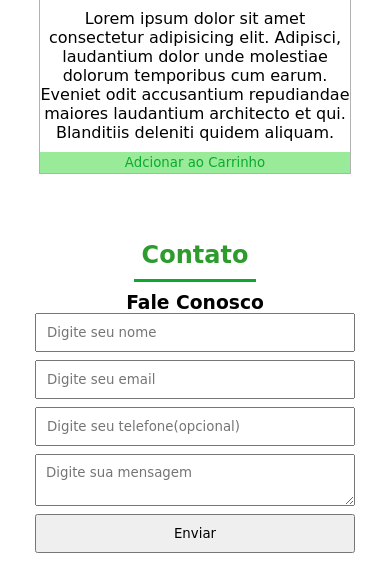
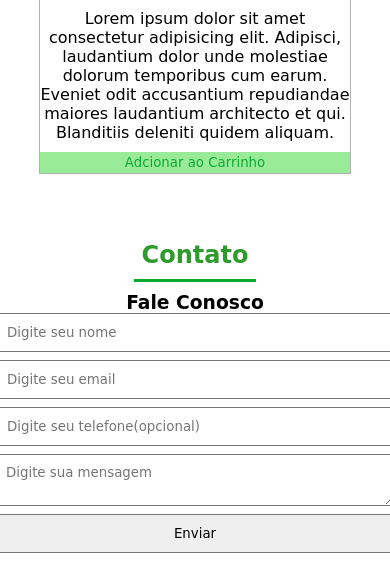
Before and after one commit to Felipe-Ferreira-Pires/Site-Gamer2, a plain HTML site: page index.html in a window 390 px wide. Shown: the part 2923-3511 px from the top of the page. Drawn offline with Linux system fonts and the light colour scheme; a web font is replaced by a local one.

Commit message:
Add files via upload
Signed-off-by: Felipe-Ferreira-Pires <ohayama7@gmail.com>

```diff
--- a/style.css
+++ b/style.css
@@ -249,6 +249,6 @@ footer {
    form input,
  form textarea,
  form button{
-   width: 320px
+   width: 400px
  }
 }
```
Also changed, not shown: index.html (line endings or trailing spaces).
